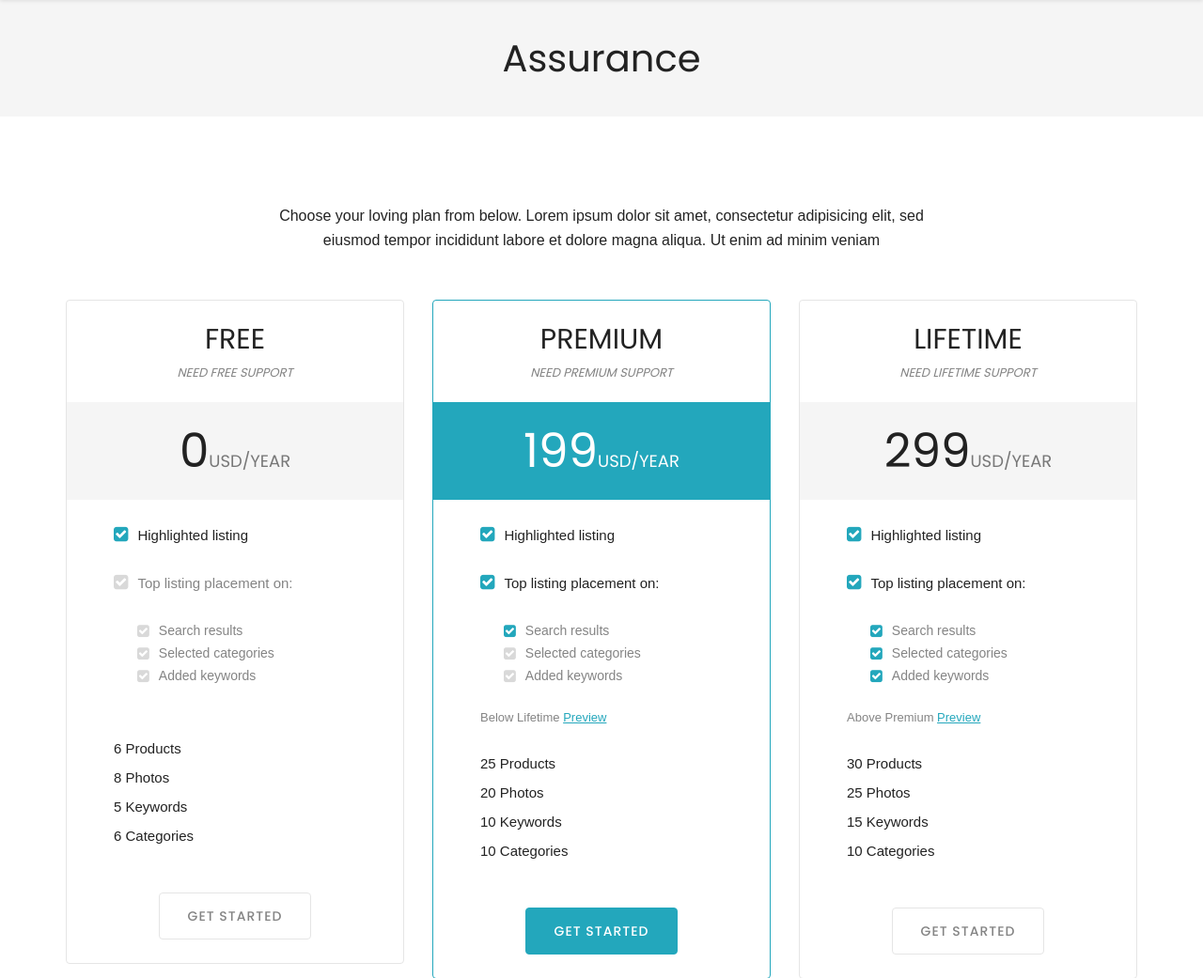
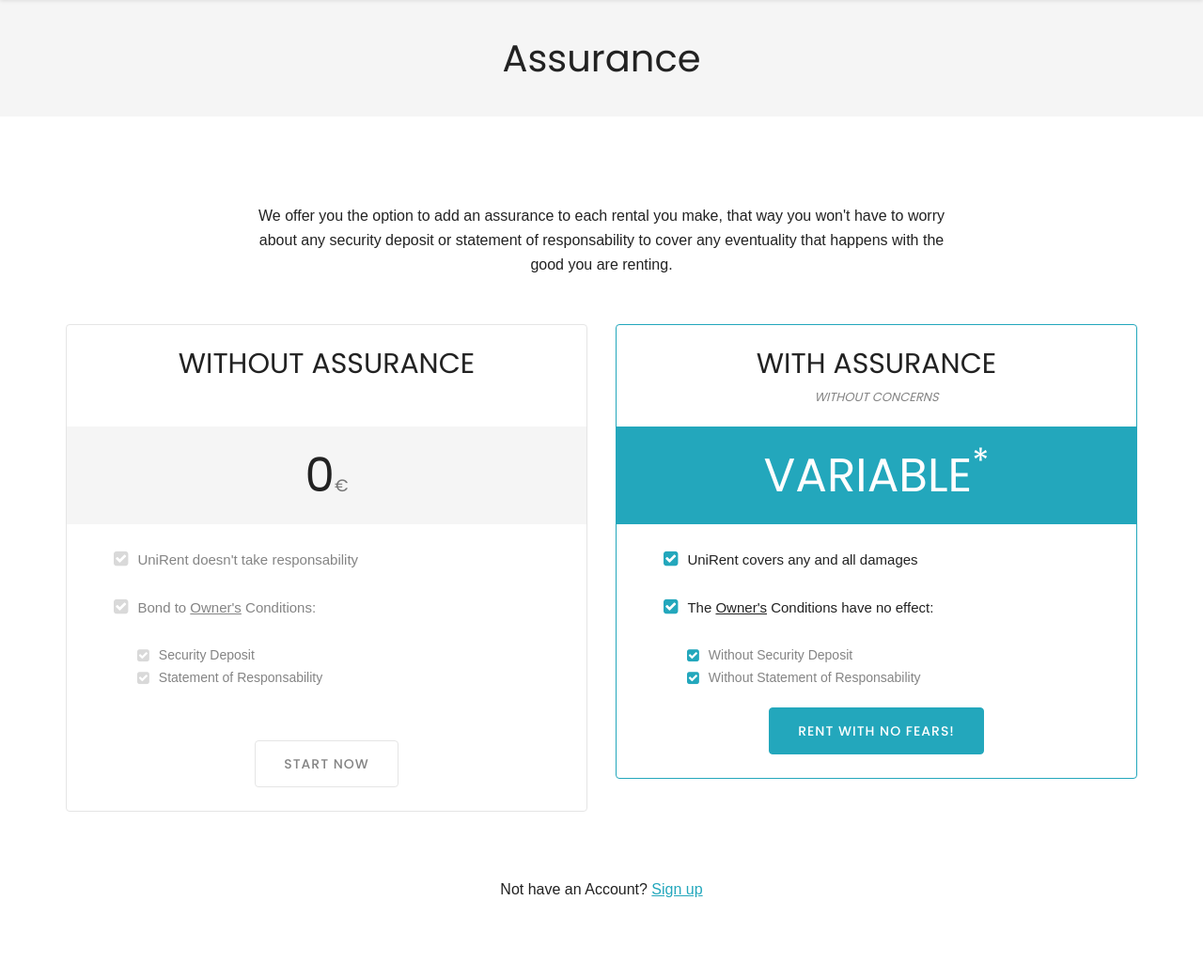
Before and after one commit to ruirpv/UniRent, a PHP site: page /beta/pricing-table_EN.php in a window 1280 px wide. Shown: the part 97-1138 px from the top of the page at 94% size. Run offline with PHP 8.4, Linux system fonts and the light colour scheme; some libraries are stand-ins or nearby versions; some web fonts are replaced.

Commit message:
New Assurance Page
New Assurance Page

```diff
--- a/beta/add-listings.php
+++ b/beta/add-listings.php
@@ -182,12 +182,12 @@
 					</div>
 					<div class="dashboardBoxBg mb30">
 						<div class="profileIntro paraMargin">
-							<h3>Duração do aluguer</h3>
+							<h3>Disponibilidade do Bem</h3>
 							<div class="row">
 								<div class="dateSelect col-sm-6 col-xs-12">
                   				<label for="initialRentalDay" class="control-label">Data de Início</label>
                   					<div class="input-group date ed-datepicker filterDate" data-provide="datepicker">
-                    				<input maxlength="10" type="text" class="form-control" id="initialRentalDay" name="initialRentalDay" placeholder="mm/dd/yyyy">
+                    				<input maxlength="10" type="text" class="form-control" id="initialAvailableDay" name="initialRentalDay" placeholder="mm/dd/yyyy">
                     					<div class="input-group-addon">
                       					<i class="fa fa-calendar" aria-hidden="true"></i>
                     					</div>
@@ -196,7 +196,7 @@
                 			<div class="dateSelect col-sm-6 col-xs-12">
                   				<label for="endRentalDay" class="control-label">Data de Fim</label>
                   					<div class="input-group date ed-datepicker filterDate" data-provide="datepicker">
-                    				<input maxlength="10" type="text" class="form-control" id="endRentalDay" name="endRentalDay" placeholder="mm/dd/yyyy">
+                    				<input maxlength="10" type="text" class="form-control" id="endAvailableDay" name="endRentalDay" placeholder="mm/dd/yyyy">
                     					<div class="input-group-addon">
                       					<i class="fa fa-calendar" aria-hidden="true"></i>
                     					</div>
--- a/beta/add-listings_EN.php
+++ b/beta/add-listings_EN.php
@@ -181,12 +181,12 @@
 					</div>
 					<div class="dashboardBoxBg mb30">
 						<div class="profileIntro paraMargin">
-							<h3>Length of rental</h3>
+							<h3>Good Availability</h3>
 							<div class="row">
 								<div class="dateSelect col-sm-6 col-xs-12">
                   				<label for="initialRentalDay" class="control-label">Beggining Date</label>
                   					<div class="input-group date ed-datepicker filterDate" data-provide="datepicker">
-                    				<input maxlength="10" type="text" class="form-control" id="initialRentalDay" name="initialRentalDay" placeholder="mm/dd/yyyy">
+                    				<input maxlength="10" type="text" class="form-control" id="initialAvailableDay" name="initialRentalDay" placeholder="mm/dd/yyyy">
                     					<div class="input-group-addon">
                       					<i class="fa fa-calendar" aria-hidden="true"></i>
                     					</div>
@@ -195,7 +195,7 @@
                 			<div class="dateSelect col-sm-6 col-xs-12">
                   				<label for="endRentalDay" class="control-label">End Date</label>
                   					<div class="input-group date ed-datepicker filterDate" data-provide="datepicker">
-                    				<input maxlength="10" type="text" class="form-control" id="endRentalDay" name="endRentalDay" placeholder="mm/dd/yyyy">
+                    				<input maxlength="10" type="text" class="form-control" id="endAvailableDay" name="endRentalDay" placeholder="mm/dd/yyyy">
                     					<div class="input-group-addon">
                       					<i class="fa fa-calendar" aria-hidden="true"></i>
                     					</div>
--- a/beta/pricing-table_EN.php
+++ b/beta/pricing-table_EN.php
@@ -27,102 +27,55 @@
 		<div class="row">
 			<div class="col-md-8 col-md-offset-2 col-sm-10 col-sm-offset-1 col-xs-12">
 				<div class="pricingIntro">
-					<p>Choose your loving plan from below. Lorem ipsum dolor sit amet, consectetur adipisicing elit, sed eiusmod tempor incididunt  labore et dolore magna aliqua. Ut enim ad minim veniam</p>
+					<p>We offer you the option to add an assurance to each rental you make, that way you won't have to worry about any security deposit or statement of responsability to cover any eventuality that happens with the good you are renting.</p>
 				</div>
 			</div>
 		</div>
 		<div class="row">
-			<div class="col-sm-4 col-xs-12">
+			<div class="col-sm-6 col-xs-12">
 				<div class="priceTableWrapper">
 					<div class="priceTableTitle">
-						<h2>Free <small>Need Free Support</small></h2>
+						<h2>Without Assurance</h2><p></p>
 					</div>
 					<div class="priceAmount">
-						<h2>0<small>USD/Year</small></h2>
+						<h2>0<small>€</small></h2>
 					</div>
 					<div class="priceInfo">
 						<ul class="priceShorting">
-							<li class="active"><i class="fa fa-check-square"></i><p>Highlighted listing</p></li>
-							<li><i class="fa fa-check-square"></i><p>Top listing placement on:</p>
+							<li><i class="fa fa-check-square"></i><p>UniRent doesn't take responsability</p></li>
+							<li><i class="fa fa-check-square"></i><p>Bond to <u>Owner's</u> Conditions:</p>
 								<ul>
-									<li><i class="fa fa-check-square"></i>Search results</li>
-									<li><i class="fa fa-check-square"></i>Selected categories</li>
-									<li><i class="fa fa-check-square"></i>Added keywords</li>
+									<li><i class="fa fa-check-square"></i>Security Deposit</li>
+									<li><i class="fa fa-check-square"></i>Statement of Responsability</li>
 								</ul>
 							</li>
 						</ul>
-						<ul class="list-unstyled">
-							<li>6 Products</li>
-							<li>8 Photos</li>
-							<li>5 Keywords</li>
-							<li>6 Categories</li>
-						</ul>
 						<div class="priceBtn">
-							<a href="sign-up_EN.php" class="btn btn-primary">Get Started</a>
+							<a href="sign-up_EN.php" class="btn btn-primary">Start Now</a>
 						</div>
 					</div>
 				</div>
 			</div>
-			<div class="col-sm-4 col-xs-12">
+			<div class="col-sm-6 col-xs-12">
 				<div class="priceTableWrapper advancedSupport active">
 					<div class="priceTableTitle">
-						<h2>Premium <small>Need Premium Support</small></h2>
+						<h2>With Assurance<small>Without Concerns</small></h2>
 					</div>
 					<div class="priceAmount">
-						<h2>199<small>USD/Year</small></h2>
+						<h2>Variable<sup>*</sup></h2>
 					</div>
 					<div class="priceInfo">
 						<ul class="priceShorting">
-							<li class="active"><i class="fa fa-check-square"></i><p>Highlighted listing</p></li>
-							<li class="active"><i class="fa fa-check-square"></i><p>Top listing placement on:</p>
+							<li class="active"><i class="fa fa-check-square"></i><p>UniRent covers any and all damages</p></li>
+							<li class="active"><i class="fa fa-check-square"></i><p>The <u>Owner's</u> Conditions have no effect:</p>
 								<ul>
-									<li class="active"><i class="fa fa-check-square"></i>Search results</li>
-									<li><i class="fa fa-check-square"></i>Selected categories</li>
-									<li><i class="fa fa-check-square"></i>Added keywords</li>
+									<li class="active"><i class="fa fa-check-square"></i>Without Security Deposit</li>
+									<li class="active"><i class="fa fa-check-square"></i>Without Statement of Responsability</li>
 								</ul>
 							</li>
 						</ul>
-						<p>Below Lifetime <a href="#">Preview</a></p>
-						<ul class="list-unstyled">
-							<li>25 Products</li>
-							<li>20 Photos</li>
-							<li>10 Keywords</li>
-							<li>10 Categories</li>
-						</ul>
 						<div class="priceBtn">
-							<a href="sign-up_EN.php" class="btn btn-primary">Get Started</a>
-						</div>
-					</div>
-				</div>
-			</div>
-			<div class="col-sm-4 col-xs-12">
-				<div class="priceTableWrapper advancedSupport">
-					<div class="priceTableTitle">
-						<h2>Lifetime <small>Need Lifetime Support</small></h2>
-					</div>
-					<div class="priceAmount">
-						<h2>299<small>USD/Year</small></h2>
-					</div>
-					<div class="priceInfo">
-						<ul class="priceShorting">
-							<li class="active"><i class="fa fa-check-square"></i><p>Highlighted listing</p></li>
-							<li class="active"><i class="fa fa-check-square"></i><p>Top listing placement on:</p>
-								<ul>
-									<li class="active"><i class="fa fa-check-square"></i>Search results</li>
-									<li class="active"><i class="fa fa-check-square"></i>Selected categories</li>
-									<li class="active"><i class="fa fa-check-square"></i>Added keywords</li>
-								</ul>
-							</li>
-						</ul>
-						<p>Above Premium <a href="#">Preview</a></p>
-						<ul class="list-unstyled">
-							<li>30 Products</li>
-							<li>25 Photos</li>
-							<li>15 Keywords</li>
-							<li>10 Categories</li>
-						</ul>
-						<div class="priceBtn">
-							<a href="sign-up_EN.php" class="btn btn-primary">Get Started</a>
+							<a href="sign-up_EN.php" class="btn btn-primary">Rent with no Fears!</a>
 						</div>
 					</div>
 				</div>
```
Also changed, not shown: beta/pricing-table.php (+18 -65 lines).
